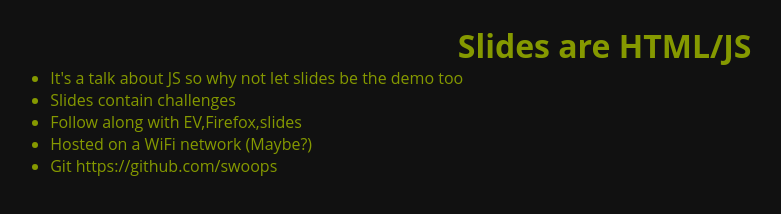
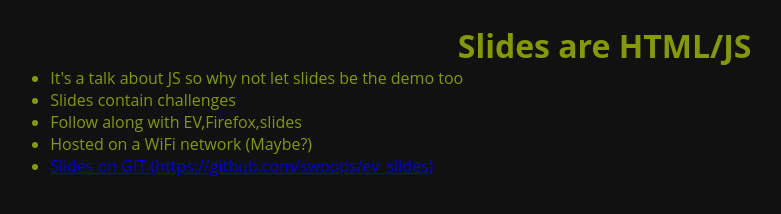
Before and after one commit to swoops/ev_slides, a plain HTML site: page slides/slide_info/index.html in a window 1280 px wide. Shown: the whole page, without its empty margins (97-878 px from the left). Drawn offline with Linux system fonts and the light colour scheme.

Commit message:
full link to slides added

```diff
--- a/slides/slide_info/index.html
+++ b/slides/slide_info/index.html
@@ -12,7 +12,7 @@
     <li>Slides contain challenges</li>
     <li>Follow along with EV,Firefox,slides</li>
     <li>Hosted on a WiFi network (Maybe?)</li>
-    <li>Git https://github.com/swoops</li>
+    <li><a href="https://github.com/swoops/ev_slides">Slides on GIT (https://github.com/swoops/ev_slides)</a></li>
   </ul>
   <script src="../../lib.js"></script>
 </body>
```
